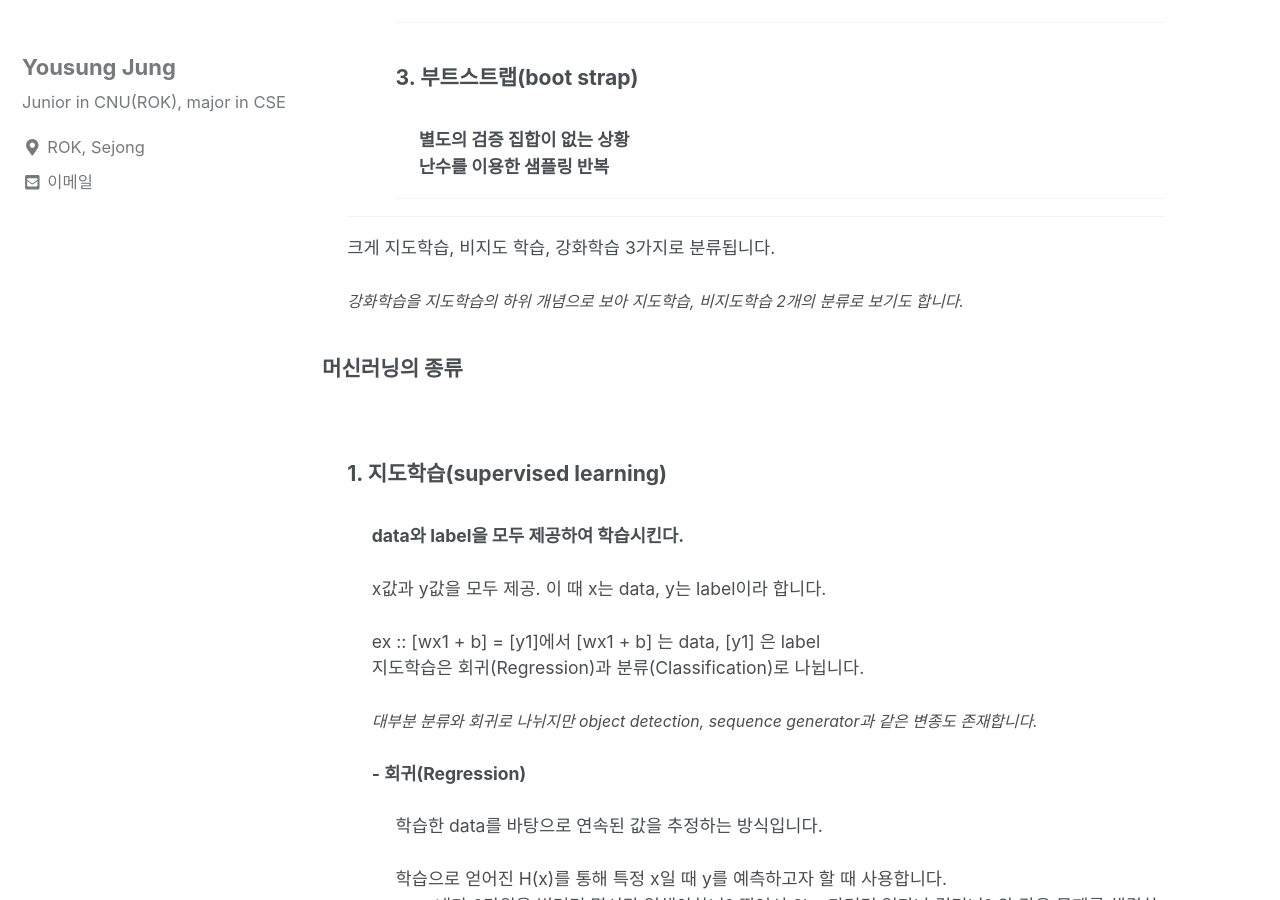
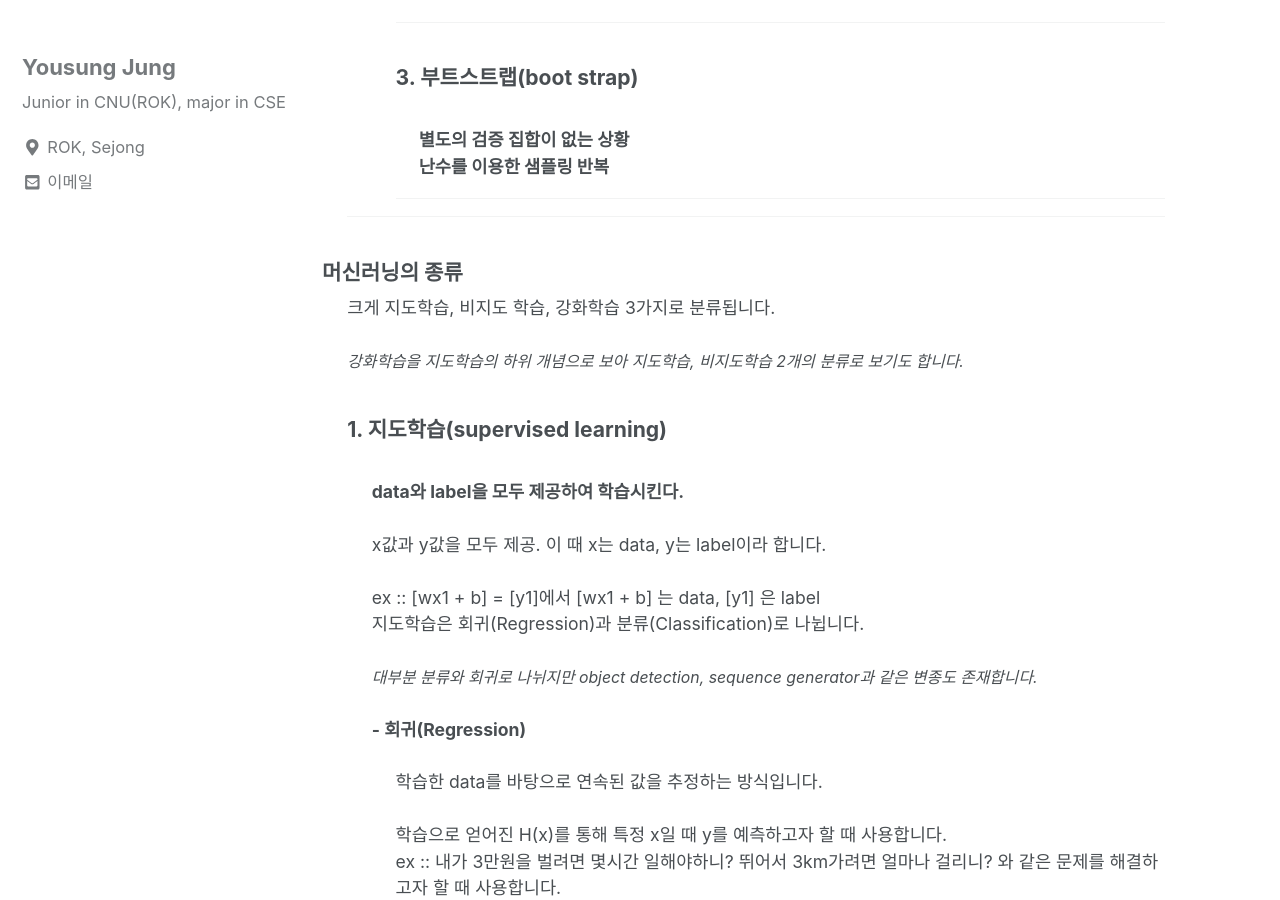
Before and after one commit to can019/can019.github.io, a Jekyll site: the page built from _posts/2020-08-18-MachineLearning-AI-1.md, in a window 1280 px wide and 900 px high, scrolled down 3712 px. Built offline with Jekyll 4.4.1, drawn with Linux system fonts in a browser that asks for light colours; nearby versions of some CDN libraries.

Commit message:
text 위치 변경

```diff
--- a/_posts/2020-08-18-MachineLearning-AI-1.md
+++ b/_posts/2020-08-18-MachineLearning-AI-1.md
@@ -154,13 +154,14 @@ categories: MachineLearning DataAnalyze
 
 
 
-      크게 지도학습, 비지도 학습, 강화학습 3가지로 분류됩니다.<br/><br/>
-      <i style = "font-size : 0.9em">강화학습을 지도학습의 하위 개념으로 보아 지도학습, 비지도학습 2개의 분류로 보기도 합니다.</i>
+
     </div>
   </div>
   <div>
-    <h3 style = "font-size :1.2em"> 머신러닝의 종류</h3><br/>
+    <h3 style = "font-size :1.2em"> 머신러닝의 종류</h3>
     <div style = "margin-left : 3%">
+      크게 지도학습, 비지도 학습, 강화학습 3가지로 분류됩니다.<br/><br/>
+      <i style = "font-size : 0.9em">강화학습을 지도학습의 하위 개념으로 보아 지도학습, 비지도학습 2개의 분류로 보기도 합니다.</i><br>
       <div>
         <h3 style = "font-size :1.2em"> 1. 지도학습(supervised learning)</h3><br/>
         <div style = "margin-left : 3%">
```
